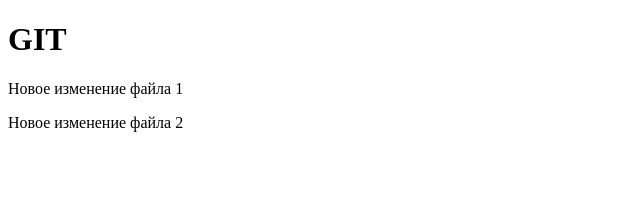
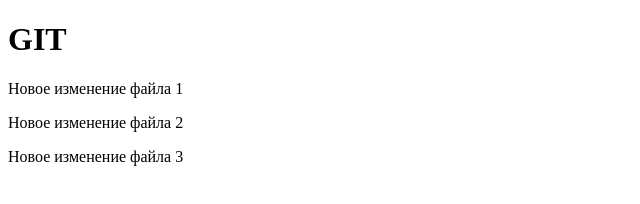
Before and after one commit to MiziakIvan/site, a plain HTML site: page index.html in a window 1280 px wide. Shown: the whole page, without its empty margins (0-640 px from the left). Drawn offline with Linux system fonts and the light colour scheme.

Commit message:
firs commit

```diff
--- a/index.html
+++ b/index.html
@@ -8,5 +8,6 @@
 	<h1>GIT</h1>
 	<p>Новое изменение файла 1 </p>
 	<p>Новое изменение файла 2 </p>
+	<p>Новое изменение файла 3 </p>
 </body>
 </html>
```
